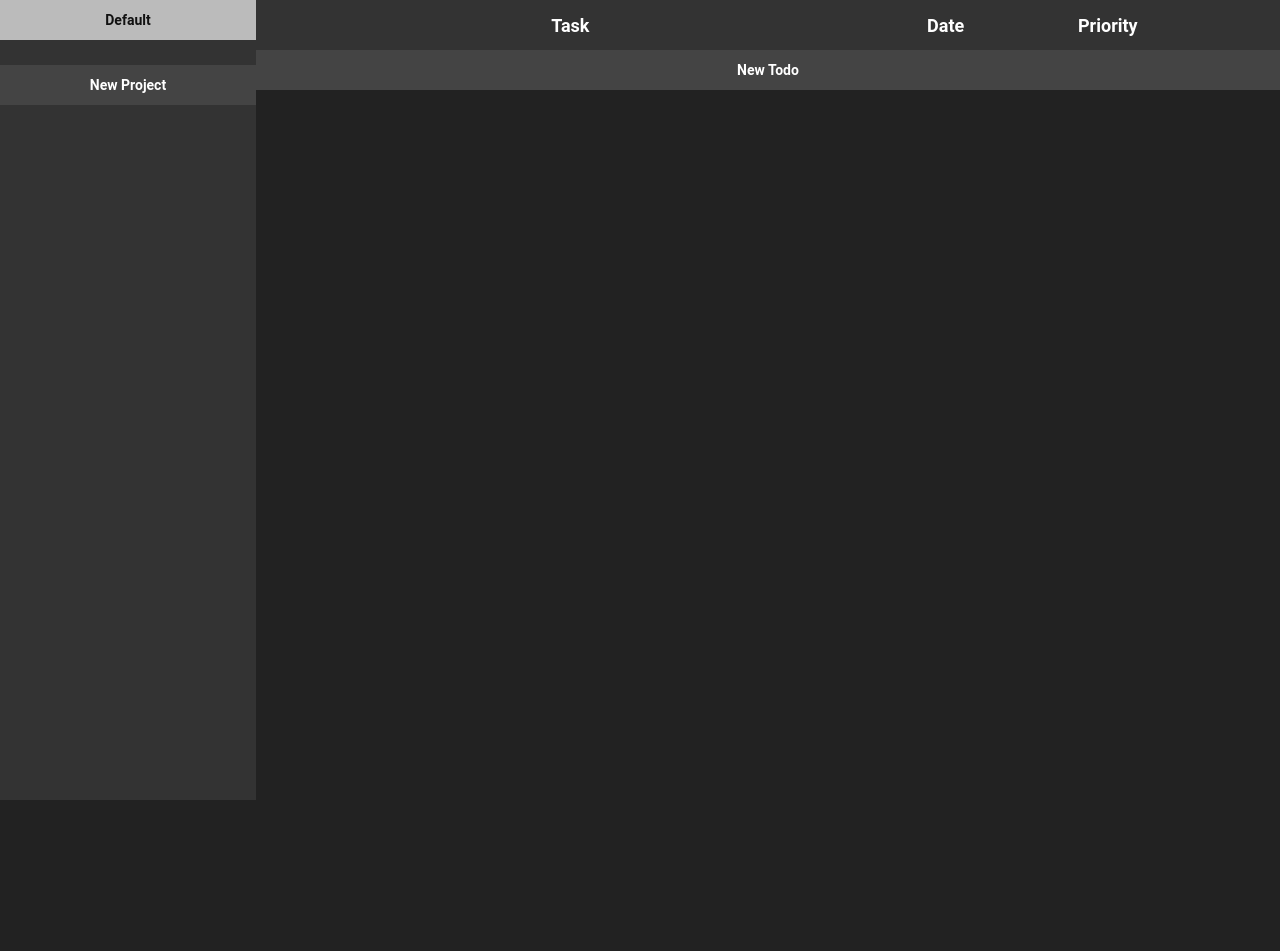
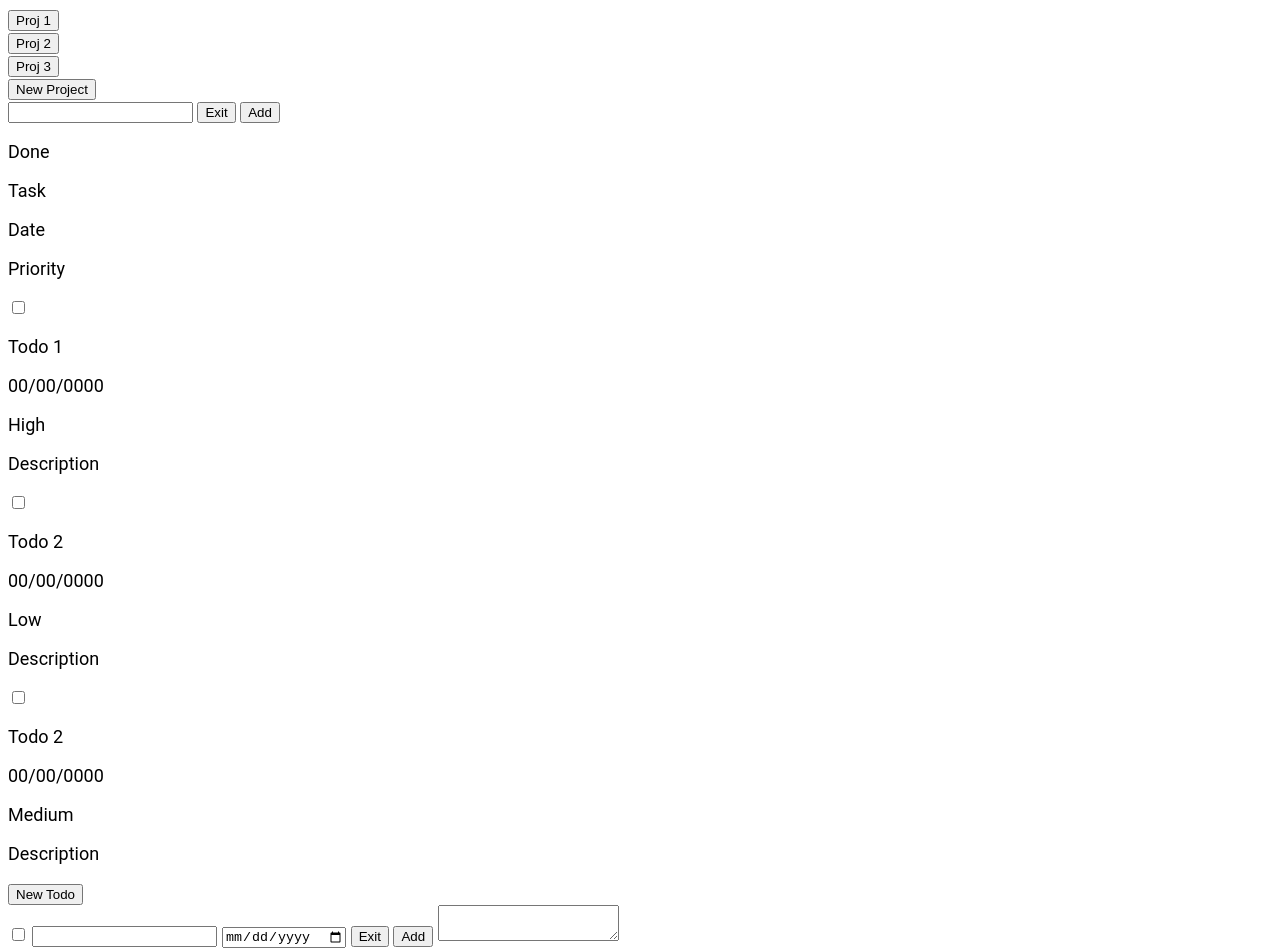
Before and after one commit to ehrelevant/todo-list, a plain HTML site: page index.html in a window 1280 px wide. Before the commit the page ends 800 px from the top, so only its background shows below. Drawn offline with Linux system fonts and the light colour scheme.

Commit message:
remove styling and identifiers

```diff
--- a/index.html
+++ b/index.html
@@ -12,48 +12,78 @@
 
     <link rel="stylesheet" href="./style.css">
 
-    <script defer src="main.js"></script>
+    <!--
+        <script defer src="main.js"></script>
+    -->
 </head>
 <body>
-    <main id="main" class="main">
-        <section id="projs_panel" class="projs-panel">
-            <div id="project_list" class="proj-list">
-
+    <main>
+        <section>
+            <div>
+                <div>
+                    <button>Proj 1</button>
+                </div>
+                <div>
+                    <button>Proj 2</button>
+                </div>
+                <div>
+                    <button>Proj 3</button>
+                </div>
             </div>
-            <button id="new_project" class="new-proj-btn">New Project</button>
-            <div id="proj_form_container" class="proj-form-container">
-                <form id="proj_form" name="projForm" class="proj-form" onsubmit="return false">
-                    <input type="text" name="title" placeholder="Enter project name..." required>
+            <button>New Project</button>
+            <div>
+                <form name="projForm" onsubmit="return false">
+                    <input type="text" name="title" required>
+                    <input type="reset" name="exit" value="Exit">
+                    <input type="submit" name="add" value="Add">
                 </form>
             </div>
         </section>
-        <section id="todos_panel" class="todos-panel">
-            <div id="todo_legend" class="todo-legend">
-                <p></p>
+        <section>
+            <div>
+                <p>Done</p>
                 <p>Task</p>
                 <p>Date</p>
                 <p>Priority</p>
             </div>
-            <div id="todos_list" class="todos-list">
+            <div>
+                <div>
+                    <input type="checkbox">
+                    <p>Todo 1</p>
+                    <p>00/00/0000</p>
+                    <p>High</p>
+                    <p>Description</p>
+                </div>
+                <div>
+                    <input type="checkbox">
+                    <p>Todo 2</p>
+                    <p>00/00/0000</p>
+                    <p>Low</p>
+                    <p>Description</p>
+                </div>
+                <div>
+                    <input type="checkbox">
+                    <p>Todo 2</p>
+                    <p>00/00/0000</p>
+                    <p>Medium</p>
+                    <p>Description</p>
+                </div>
+            </div>
 
-            </div>
-            <button id="new_todo" class="new-todo-btn">New Todo</button>
-            <div id="todo_form_container" class="todo-form-container">
-                <form id="todo_form" name="todoForm" class="todo-form" onsubmit="return false">
-                    <div class="todo">
+            <div>
+                <button>New Todo</button>
+                <div>
+                    <form name="todoForm" onsubmit="return false">
                         <input type="checkbox" name="done">
-                        <input type="text" name="title" placeholder="Enter task name..." required>
+                        <input type="text" name="title" required>
                         <input type="date" name="date">
-                        <br>
                         <input type="reset" name="exit" value="Exit">
                         <input type="submit" name="add" value="Add">
-                    </div>
+                        <textarea name="desc"></textarea>
+                    </form>
+                </div>
+            </div>
 
-                    <div class="todo-desc">
-                        <textarea name="desc" placeholder="Enter task description here..." class="todo-form-textarea"></textarea>
-                    </div>
-                </form>
-            </div>
         </section>
     </main>
 </body>
--- a/style.css
+++ b/style.css
@@ -1,205 +1,8 @@
 :root {
-    --main-color-1: #333;
-    --main-color-2: #222;
-    --secondary-color-1: #FFF;
-    --secondary-color-2: #111;
 
-    --hover-color-1: #2B2B2B;
-
-    --button-color-1: #444;
-    --button-hover-color-1: #BBB;
-
-    --text-color-1: #FFF;
-    --text-color-2: #111;
-}
-
-* {
-    margin: 0;
-    padding: 0;
-}
-
-
-body, button, input, textarea {
-    color: var(--text-color-1);
-    font-family:  Roboto, Oxygen, Ubuntu, Cantarell, 'Open Sans', 'Helvetica Neue', sans-serif;
 }
 
 body {
-    background-color: var(--main-color-2);
+    font-family:  Roboto, Oxygen, Ubuntu, Cantarell, 'Open Sans', 'Helvetica Neue', sans-serif;
     font-size: 18px;
 }
-
-button, input{
-    font-size: 14px;
-    font-weight: bold;
-}
-
-input, textarea {
-    background-color: transparent;
-    outline: none;
-    border: none;
-}
-
-input {
-    width: 100%;
-    border-bottom: 3px solid var(--secondary-color-1);
-}
-
-input:hover {
-    background-color: var(--main-color-1);
-}
-
-textarea {
-    background-color: var(--secondary-color-2);
-}
-
-button, input[type="submit"], input[type="reset"] {
-    background-color: var(--button-color-1);
-    outline: none;
-    border: none;
-    height: 40px;
-
-    transition: 50ms ease-in-out;
-}
-
-button:hover, input[type="submit"]:hover, input[type="reset"]:hover {
-    background-color: var(--button-hover-color-1);
-    color: var(--text-color-2);
-}
-
-input[type="checkbox"] {
-    justify-self: center;
-    width: 20px;
-    height: 20px;
-}
-
-
-.main {
-    height: 100vh;
-    display: grid;
-    grid-template-columns: 1fr 4fr;
-}
-
-.projs-panel, .todos-panel, .todos-list, .proj-list{
-    display: flex;
-    flex-direction: column;
-}
-
-.projs-panel {
-    background-color: var(--main-color-1);
-}
-
-.todos-panel {
-    background-color: var(--main-color-2);
-}
-
-
-.proj {
-    display: flex;
-    flex-direction: row;
-}
-
-.proj-btn {
-    width: 100%;
-}
-
-.todo-legend p, .todo-date, .todo-priority {
-    text-align: center;
-}
-
-.todo, .todo-legend {
-    width: auto;
-
-    display: grid;
-    grid-template-columns: 1fr 8fr 4fr 1fr 1fr 1fr;
-    column-gap: 10px;
-    align-items: center;
-    height: 50px;
-}
-
-.todo {
-    transition: background-color 50ms ease-in-out;
-}
-
-.todo:hover {
-    background-color: var(--hover-color-1);
-}
-
-.todo-legend {
-    font-weight: bold;
-    background-color: var(--main-color-1);
-}
-
-.todo-title, .todo-desc p {
-    text-align: left;
-}
-
-.todo-desc {
-    overflow-wrap: break-word;
-    width: 100%;
-
-    display: flex;
-    flex-direction: column;
-
-    background-color: var(--secondary-color-2);
-}
-
-.todo-desc-text {
-    padding: 1%;
-}
-
-.todo-form-textarea {
-    resize: vertical;
-    min-height: 20px;
-    height: 20px;
-
-    padding: 1%;
-}
-
-.todo-form {
-    width: auto;
-}
-
-
-.hidden {
-    display: none;
-}
-
-.proj-btn {
-    margin-bottom: 5px;
-}
-
-.new-proj-btn, .proj-form-container {
-    margin-top: 20px;
-}
-
-.proj-form-container {
-    align-self: center;
-    width: 90%;
-}
-
-.proj-form, .proj-form input {
-    height: 40px;
-}
-
-
-
-.new-todo-btn.form-open, .new-proj-btn.form-open {
-    display: none;
-}
-
-.todo-form-container {
-    display: none;
-}
-
-.todo-form-container.form-open {
-    display: block;
-}
-
-.proj-form-container {
-    display: none;
-}
-
-.proj-form-container.form-open {
-    display: block;
-}
```
